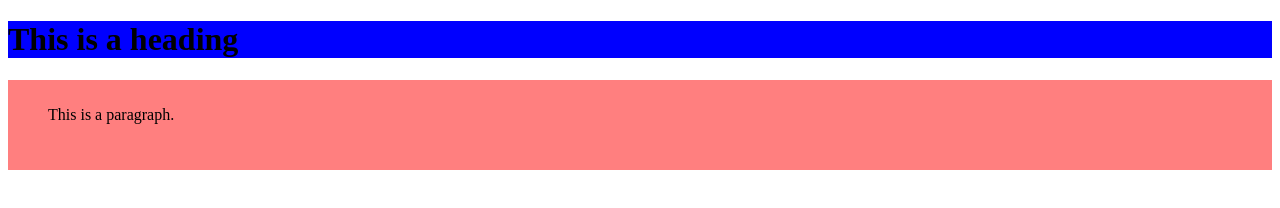
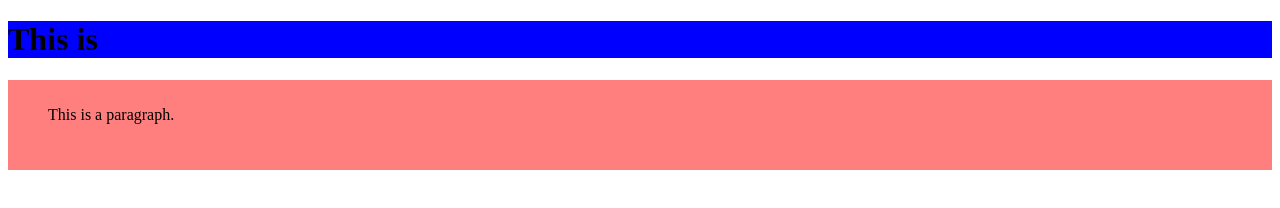
Before and after one commit to gbrg15/testfun, a plain HTML site: page index.html in a window 1280 px wide. Drawn offline with Linux system fonts and the light colour scheme.

Commit message:
Commit from hotfix

```diff
--- a/index.html
+++ b/index.html
@@ -6,7 +6,7 @@
 <body>
 
 <div class="intro">
-<h1>This is a heading</h1>
+<h1>This is </h1>
 </div>
 <div class="outro">
 <p>This is a paragraph.</p>
```
